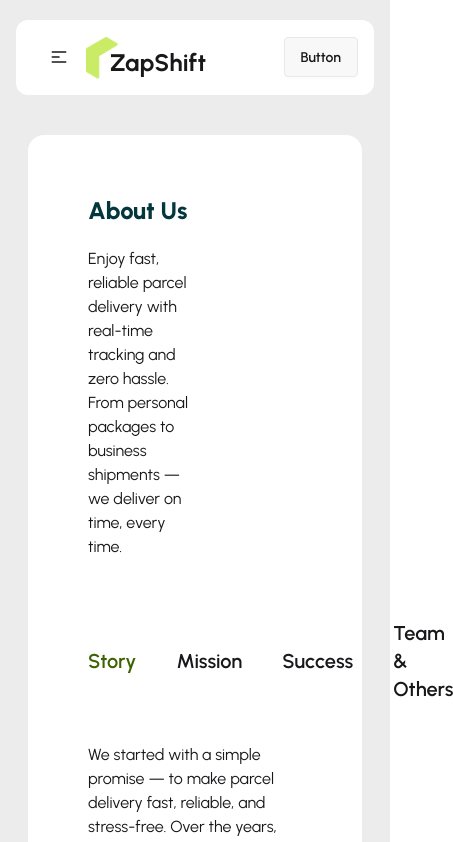
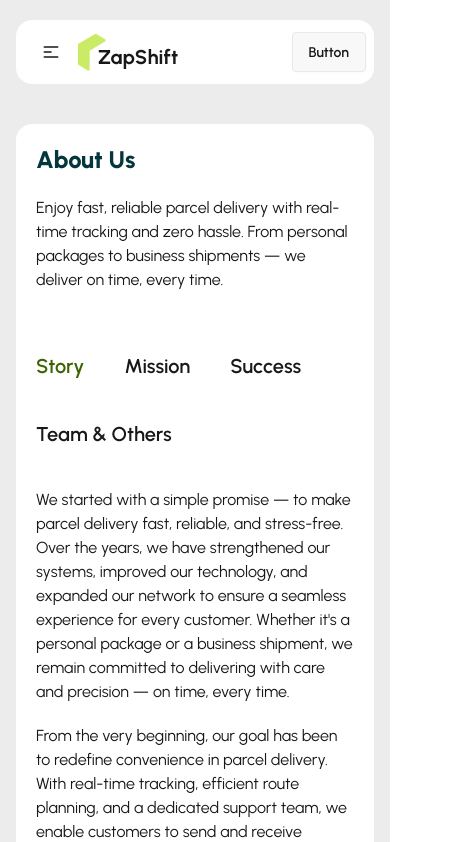
Before and after one commit to ashiqur0/zap-shift-client, a React (Vite) app: page /aboutUs in a window 390 px wide. Shown: the top 842 px of the page, 453 px wide, since content can reach past the window. Built offline with nearby package versions, Linux system fonts and the light colour scheme.

Commit message:
Coverage Page: UI Related Update

```diff
--- a/src/UI/Navbar.jsx
+++ b/src/UI/Navbar.jsx
@@ -13,7 +13,7 @@ const Navbar = () => {
     </>
 
     return (
-        <div className="navbar bg-base-100 rounded-xl flex items-center p-4">
+        <div className="navbar bg-base-100 rounded-2xl flex items-center md:px-6">
             <div className="navbar-start ">
                 <div className="dropdown">
                     <div tabIndex={0} role="button" className="btn btn-ghost lg:hidden">
--- a/src/components/logo/Logo.jsx
+++ b/src/components/logo/Logo.jsx
@@ -5,8 +5,8 @@ import { Link } from 'react-router';
 const Logo = ({color='black'}) => {
     return (
         <Link to={'/'} className='flex items-end'>
-            <img className='w-8 h-auto' src={logo}></img>
-            <h3 className={`text-2xl font-bold -ms-2 text-${color}`}>ZapShift</h3>
+            <img className='md:w-8 w-7 h-auto' src={logo}></img>
+            <h3 className={`md:text-2xl text-xl font-bold -ms-2 text-${color}`}>ZapShift</h3>
         </Link>
     );
 };
--- a/src/pages/AboutUs/AboutUs.jsx
+++ b/src/pages/AboutUs/AboutUs.jsx
@@ -26,13 +26,13 @@ const AboutUs = () => {
     }
 
     return (
-        <div className='md: max-w-7xl md:mx-auto mx-3 min-h-screen '>
-            <div className='bg-white rounded-2xl p-15 my-10'>
+        <div className='md:max-w-7xl md:mx-auto min-h-screen '>
+            <div className='bg-white rounded-2xl md:p-15 p-5 my-10'>
                 <h1 className='text-2xl md:text-3xl text-secondary font-extrabold'>About Us</h1>
-                <p className='text-txt w-1/2 mt-5'>Enjoy fast, reliable parcel delivery with real-time tracking and zero hassle. From personal packages to business shipments — we deliver on time, every time.</p>
+                <p className='text-txt md:w-1/2 mt-5'>Enjoy fast, reliable parcel delivery with real-time tracking and zero hassle. From personal packages to business shipments — we deliver on time, every time.</p>
 
                 <div className='mt-5 pt'>
-                    <div className='flex items-center py-10 gap-10'>
+                    <div className='flex flex-wrap items-center py-10 gap-10'>
                         <h4
                             onClick={() => handleSetData('Story')}
                             className={`text-xl font-semibold text-txt cursor-pointer ${(value == 'Story' || value == null) && 'text-lime-800'}`}
```
